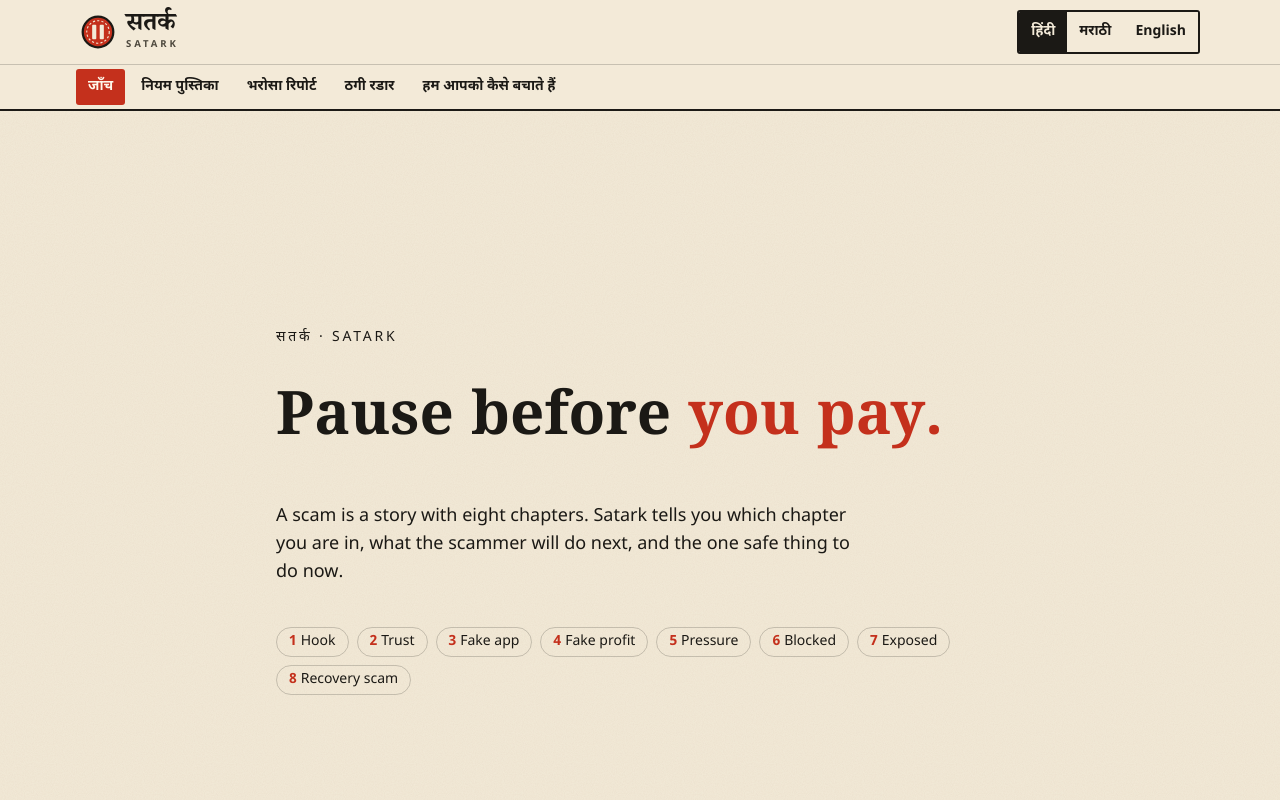
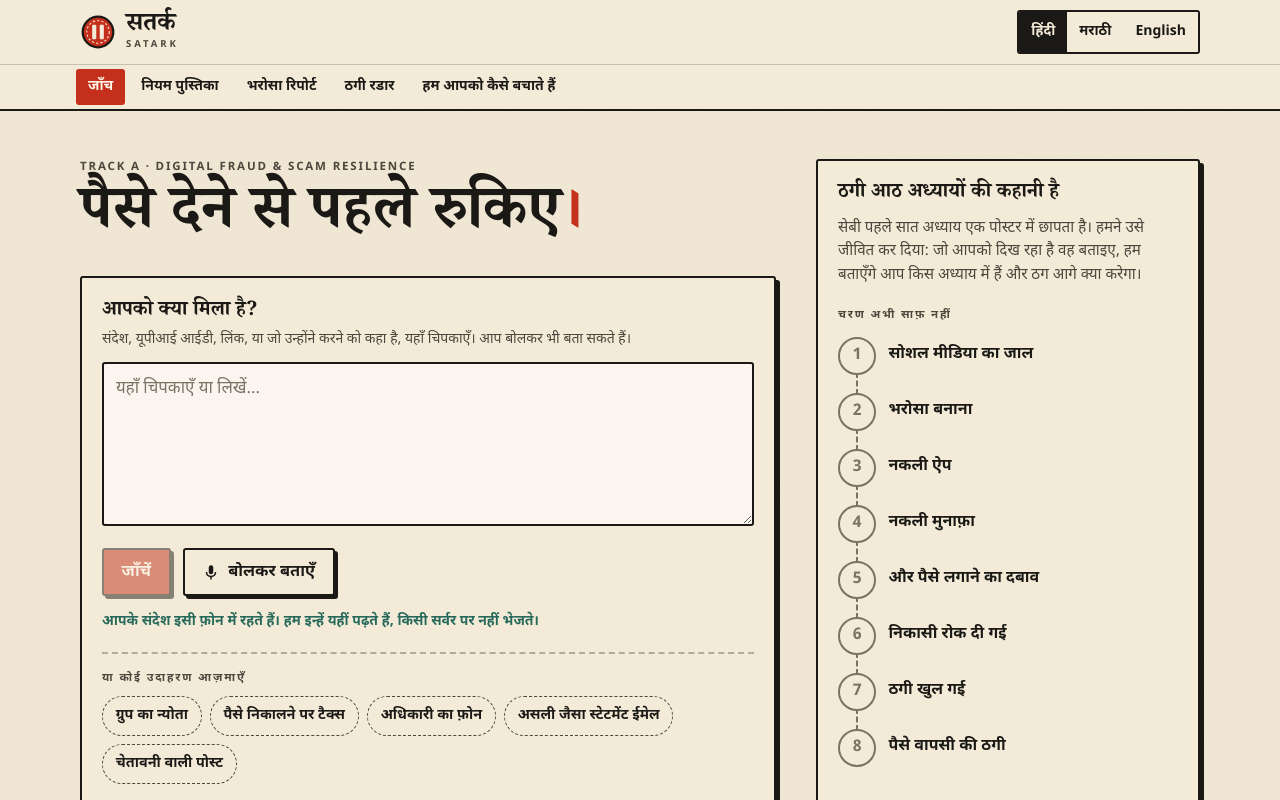
Before and after one commit to Cray749/Sangyan-Hackathon_Satark, a Next.js app: page / in a window 1280 px wide. Shown: the top 800 px of the page. Built offline with nearby package versions, Linux system fonts and the light colour scheme.

Commit message:
feat: make the home page the check screen

```diff
--- a/app/page.tsx
+++ b/app/page.tsx
@@ -1,37 +1,5 @@
-// Temporary home page. The real Check box comes in the next commits.
-const STAGES = [
-  "Hook",
-  "Trust",
-  "Fake app",
-  "Fake profit",
-  "Pressure",
-  "Blocked",
-  "Exposed",
-  "Recovery scam",
-];
+import { CheckApp } from "./_components/CheckApp";
 
 export default function Home() {
-  return (
-    <main className="mx-auto flex min-h-dvh max-w-3xl flex-col justify-center gap-10 px-5 py-12">
-      <p className="text-sm tracking-[0.2em] text-ink-soft uppercase">सतर्क · Satark</p>
-      <h1 className="font-serif text-5xl leading-tight font-bold sm:text-6xl">
-        Pause before <span className="text-stamp">you pay.</span>
-      </h1>
-      <p className="max-w-xl text-lg text-ink-soft">
-        A scam is a story with eight chapters. Satark tells you which chapter you are in, what the
-        scammer will do next, and the one safe thing to do now.
-      </p>
-      <ol className="flex flex-wrap gap-2" aria-label="The eight stages of the scam">
-        {STAGES.map((name, i) => (
-          <li
-            key={name}
-            className="rounded-full border border-ink/20 bg-paper-deep px-3 py-1 text-sm"
-          >
-            <span className="mr-1 font-bold text-stamp">{i + 1}</span>
-            {name}
-          </li>
-        ))}
-      </ol>
-    </main>
-  );
+  return <CheckApp />;
 }
```
